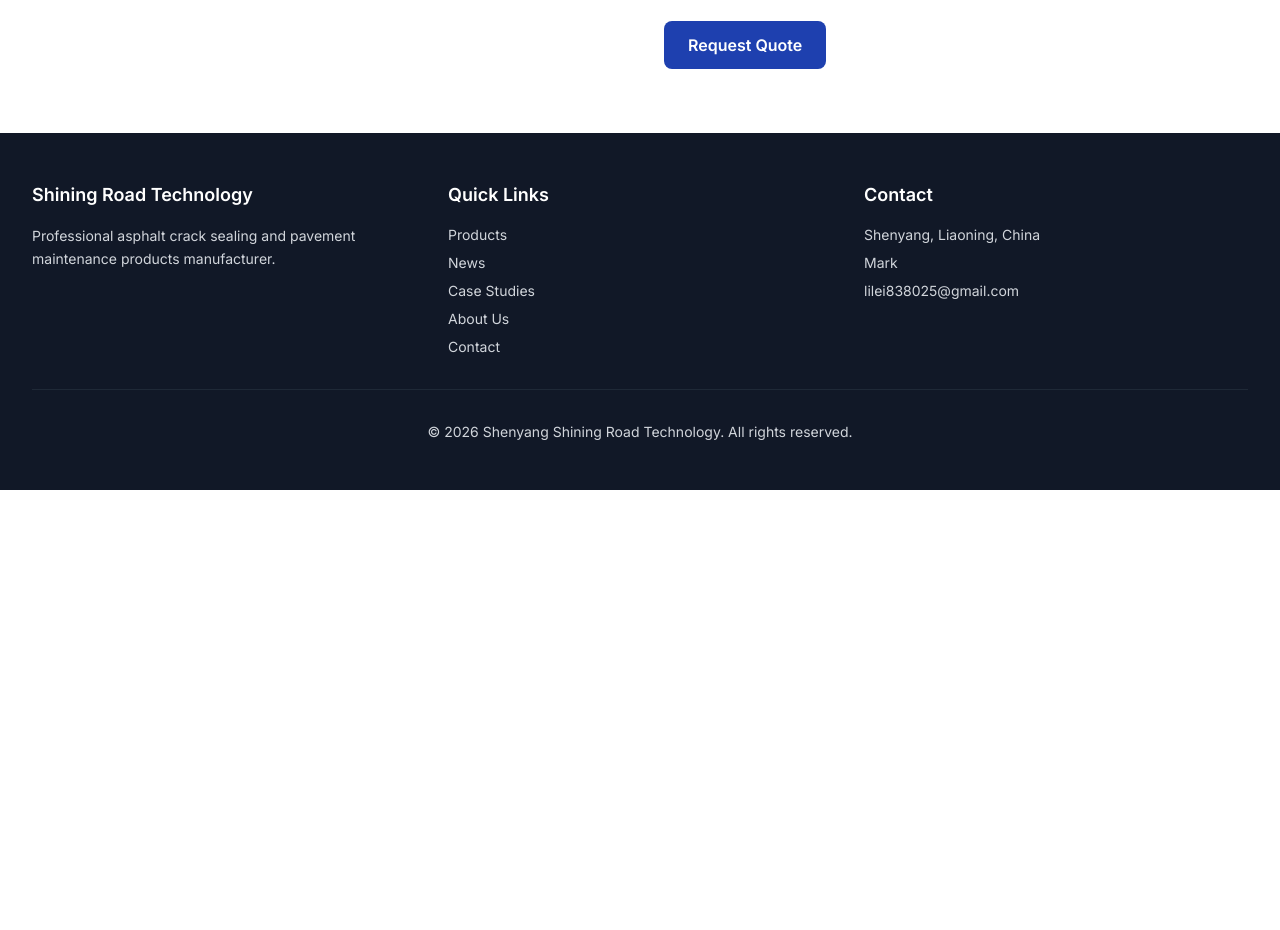
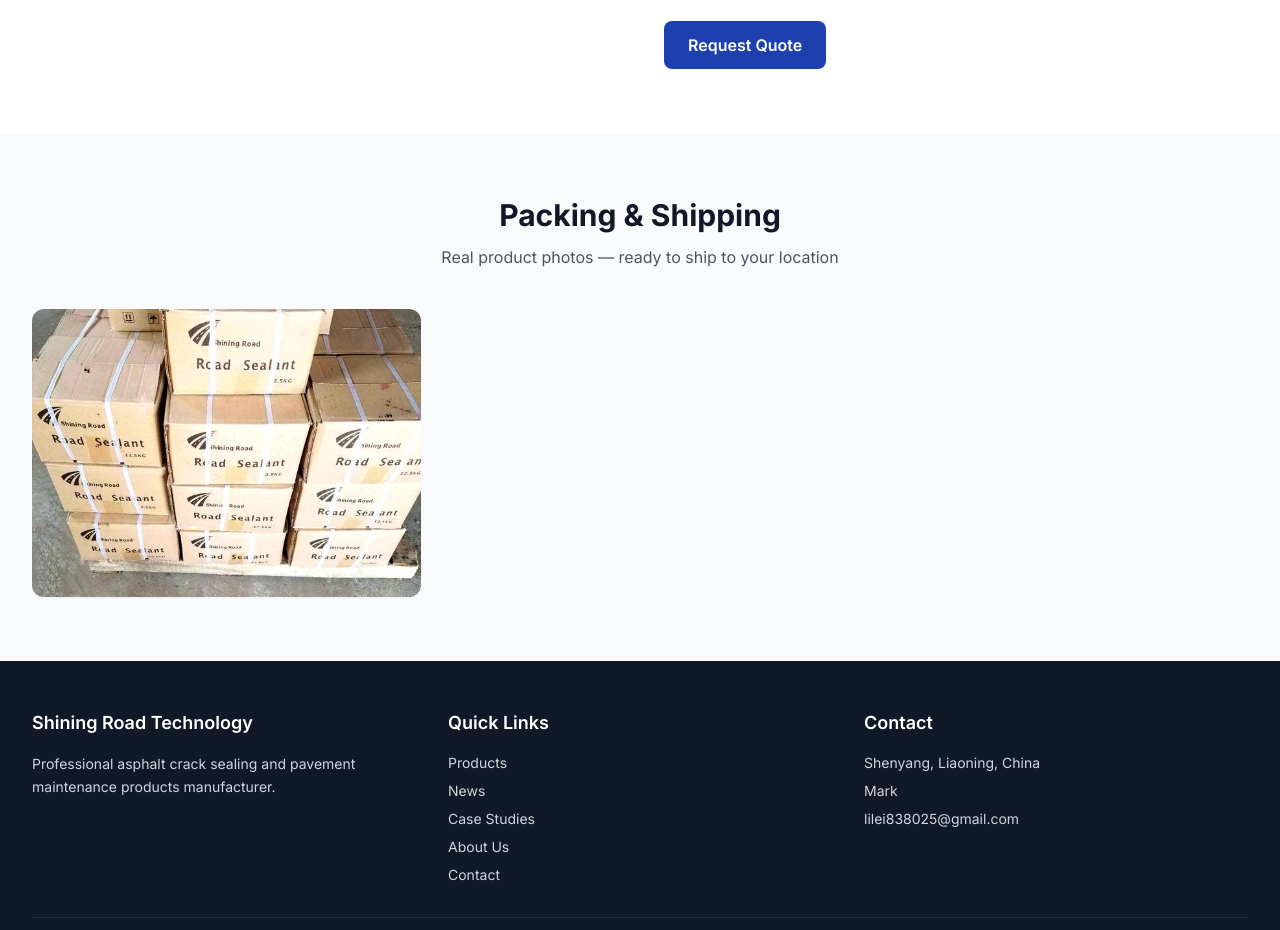
Before and after one commit to stigerhg/yidaotech.cn, an Astro site: page /products/cold-mix-pothole-repair in a window 1280 px wide. Shown: the part 1060-1990 px from the top of the page. Before the commit the page ends 1550 px from the top, so only its background shows below. Built offline with nearby package versions, Linux system fonts and the light colour scheme; Astro itself is replaced by a stand-in of ours.

Commit message:
feat: add product gallery with shipping photos (cold mix asphalt)

```diff
--- a/src/content/config.ts
+++ b/src/content/config.ts
@@ -7,6 +7,7 @@ const products = defineCollection({
     category: z.string(),
     description: z.string(),
     image: z.string().optional(),
+    gallery: z.array(z.string()).optional(),
     features: z.array(z.string()).optional(),
     specifications: z.array(z.object({
       label: z.string(),
--- a/src/content/products/cold-mix-pothole-repair.md
+++ b/src/content/products/cold-mix-pothole-repair.md
@@ -3,6 +3,8 @@ title: "Cold Mix Asphalt Pothole Repair - Permanent Grade"
 category: "Pothole Repair"
 description: "High-performance cold mix asphalt for permanent pothole and utility cut repairs. Ready to use straight from the bag — no heating, no mixing, no tack coat required."
 image: "/images/products/cold-mix-pothole-repair.svg"
+gallery:
+  - "/images/products/shipping-packaged.jpg"
 features:
   - Permanent repair — not a temporary patch
   - No heating or mixing required
--- a/src/pages/products/[slug].astro
+++ b/src/pages/products/[slug].astro
@@ -8,7 +8,7 @@ export async function getStaticPaths() {
 }
 
 const { product } = Astro.props;
-const { title, category, description, image, features, specifications } = product.data;
+const { title, category, description, image, gallery, features, specifications } = product.data;
 const slug = product.slug;
 
 const productSchema = {
@@ -112,4 +112,22 @@ const schemas = [productSchema, breadcrumbSchema];
       </div>
     </div>
   </section>
+
+  {gallery && gallery.length > 0 && (
+    <section class="py-16 bg-gray-50">
+      <div class="max-w-7xl mx-auto px-4 sm:px-6 lg:px-8">
+        <div class="text-center mb-10">
+          <h2 class="text-2xl md:text-3xl font-bold mb-3">Packing &amp; Shipping</h2>
+          <p class="text-gray-600 max-w-2xl mx-auto">Real product photos — ready to ship to your location</p>
+        </div>
+        <div class="grid grid-cols-1 md:grid-cols-2 lg:grid-cols-3 gap-6">
+          {gallery.map((img, i) => (
+            <div class="group relative bg-white rounded-xl overflow-hidden shadow-sm hover:shadow-lg transition-all">
+              <img src={img} alt={`${title} — photo ${i + 1}`} class="w-full h-72 object-cover group-hover:scale-105 transition-transform duration-300" loading="lazy" />
+            </div>
+          ))}
+        </div>
+      </div>
+    </section>
+  )}
 </BaseLayout>
```
Also changed, not shown: public/images/products/shipping-hero.jpg (added), public/images/products/shipping-packaged.jpg (added), public/images/products/shipping-square.jpg (added).
